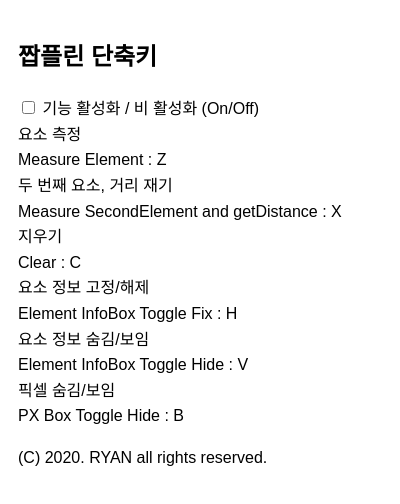
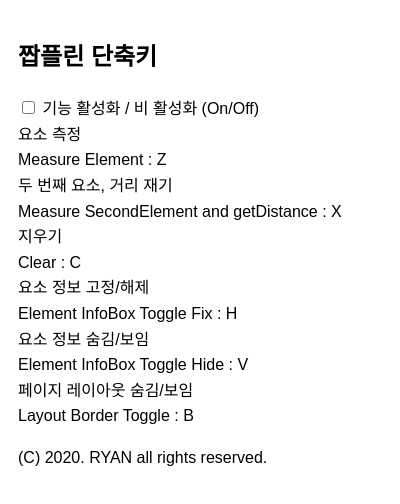
Before and after one commit to Jonghakseo/zzaplin, a browser extension: page popup.html in a window 400 px wide. Drawn offline with Linux system fonts and the light colour scheme.

Commit message:
fix : test 1.3.2

```diff
--- a/popup.html
+++ b/popup.html
@@ -26,7 +26,7 @@
         요소 정보 숨김/보임<br>Element InfoBox Toggle Hide : V
     </div>
     <div>
-        픽셀 숨김/보임<br>PX Box Toggle Hide : B
+        페이지 레이아웃 숨김/보임<br>Layout Border Toggle : B
     </div>
     <p>(C) 2020. RYAN all rights reserved.</p>
 </div>
```
Also changed, not shown: popup.js (+22 -0 lines), background.js (line endings or trailing spaces), manifest.json.
